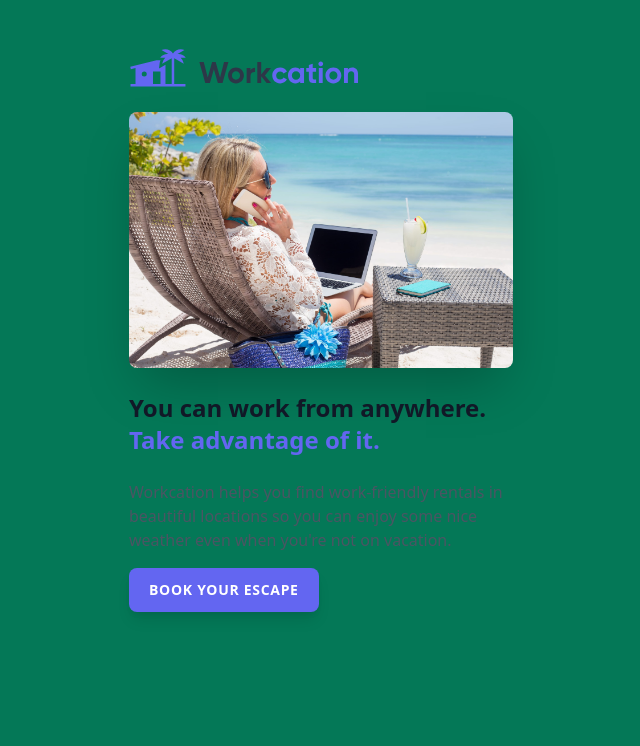
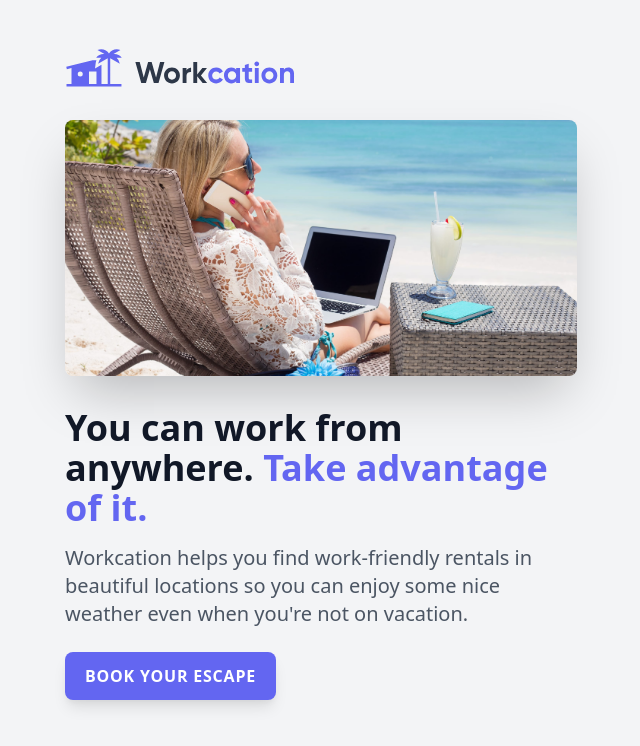
Before and after one commit to robertwrightgti/tailwind-2-zero-to-production, a website built with Vite: page index.html in a window 1280 px wide. Shown: the whole page, without its empty margins (319-959 px from the left). Built offline with nearby package versions, Linux system fonts and the light colour scheme.

Commit message:
responsive - sm breakpoint

```diff
--- a/index.html
+++ b/index.html
@@ -9,20 +9,22 @@
     <link rel="stylesheet" href="/css/tailwind.css">
 </head>
 
-<body class="bg-gray-100 sm:bg-yellow-300 md:bg-green-700">
-    <div class="max-w-md px-8 py-12 mx-auto">
+<body class="bg-gray-100">
+    <div class="max-w-md px-8 py-12 mx-auto sm:max-w-xl">
         <img class="h-10" src="/img/logo.svg" alt="Workcation">
-        <img class="mt-6 rounded-lg shadow-2xl" src="/img/beach-work.jpg" alt="Woman workcationing on the beach">
-        <h1 class="mt-6 text-2xl font-bold text-gray-900">
+        <img class="object-center mt-6 rounded-lg shadow-2xl sm:mt-8 sm:h-64 sm:w-full sm:object-cover"
+            src="/img/beach-work.jpg"
+            alt="Woman workcationing on the beach">
+        <h1 class="mt-6 text-2xl font-bold text-gray-900 sm:mt-8 sm:text-4xl">
             You can work from anywhere.
             <span class="text-indigo-500">Take advantage of it.</span>
         </h1>
-        <p class="mt-6 text-gray-600">
+        <p class="mt-2 text-gray-600 sm:mt-4 sm:text-xl">
             Workcation helps you find work-friendly rentals in beautiful locations so you can
             enjoy some nice weather even when you're not on vacation.
         </p>
-        <div class="mt-4">
-            <a class="inline-block px-5 py-3 text-sm font-semibold tracking-wider text-white uppercase bg-indigo-500 rounded-lg shadow-lg" href="#">Book your escape</a>
+        <div class="mt-4 sm:mt-6">
+            <a class="inline-block px-5 py-3 text-sm font-semibold tracking-wider text-white uppercase bg-indigo-500 rounded-lg shadow-lg sm:text-base" href="#">Book your escape</a>
         </div>
     </div>
 </body>
```
